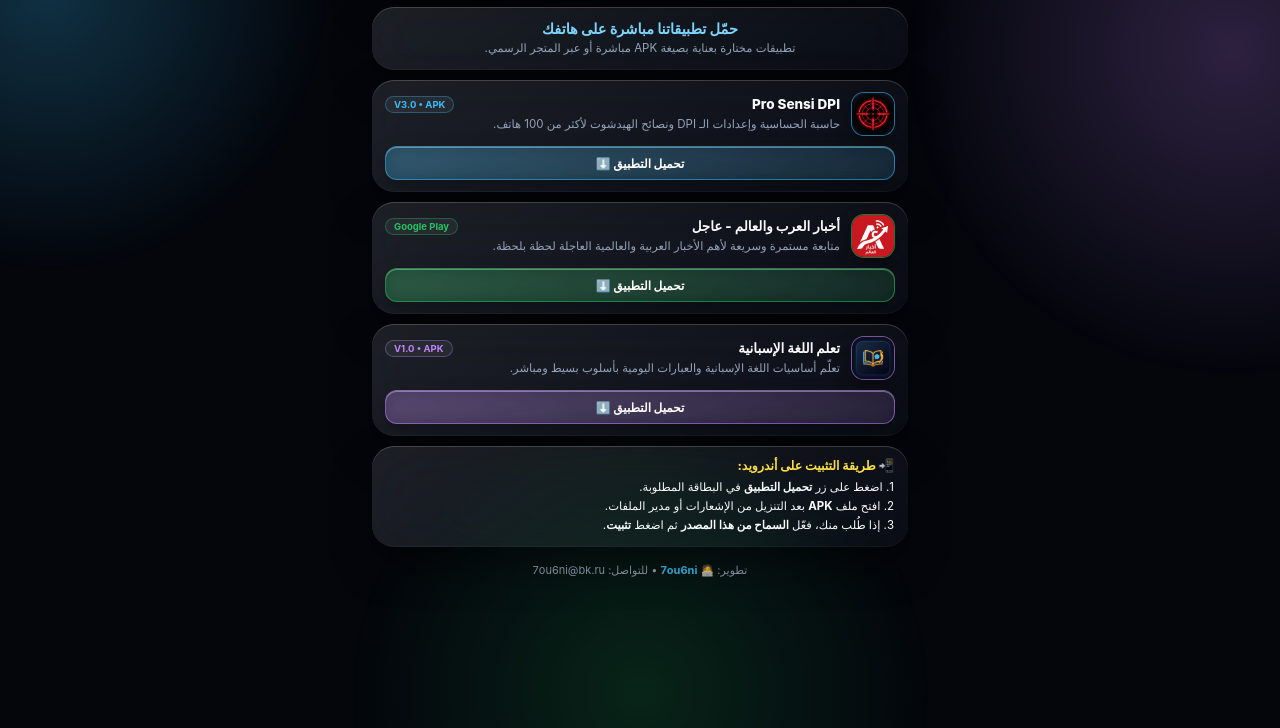
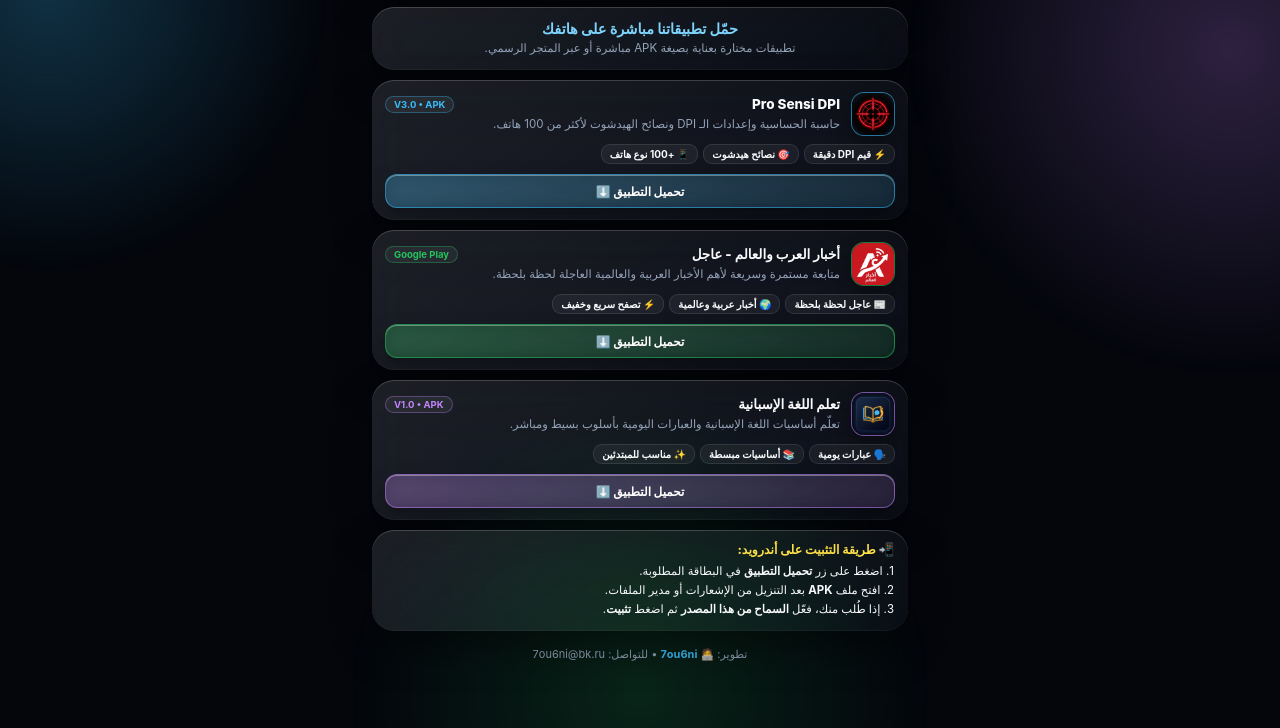
Before and after one commit to 7ou6ni/7ou6ni-apps, a plain HTML site: page index.html in a window 1280 px wide. Shown: the part 72-800 px from the top of the page. Drawn offline with Linux system fonts and the light colour scheme.

Commit message:
Update index.html

```diff
--- a/index.html
+++ b/index.html
@@ -136,7 +136,7 @@
     display: flex;
     align-items: center;
     gap: 11px;
-    margin-bottom: 10px;
+    margin-bottom: 8px;
   }
   .app-icon {
     width: 44px;
@@ -172,6 +172,19 @@
     font-size: 11.5px;
     line-height: 1.45;
     margin-top: 3px;
+  }
+  .features-box {
+    display: flex;
+    flex-wrap: wrap;
+    gap: 5px;
+    margin-bottom: 10px;
+  }
+  .feat-pill {
+    font-size: 10px;
+    font-weight: 700;
+    padding: 3px 8px;
+    border-radius: 9px;
+    border: 1px solid rgba(255, 255, 255, 0.10);
   }
   .dl-glass-btn {
     display: block;
@@ -256,6 +269,8 @@ var APPS = [
     nameEn: "Pro Sensi DPI",
     descAr: "حاسبة الحساسية وإعدادات الـ DPI ونصائح الهيدشوت لأكثر من 100 هاتف.",
     descEn: "Sensitivity & DPI calculator with headshot tips for 100+ devices.",
+    featuresAr: ["⚡ قيم DPI دقيقة", "🎯 نصائح هيدشوت", "📱 +100 نوع هاتف"],
+    featuresEn: ["⚡ Accurate DPI values", "🎯 Headshot tips", "📱 100+ phones"],
     tagAr: "V3.0 • APK",
     tagEn: "V3.0 • APK",
     link: "https://www.mediafire.com/file/8hiafjb8w2s1ork/Pro_Sensi_DPI.apk/file"
@@ -267,6 +282,8 @@ var APPS = [
     nameEn: "Arab & World News - Breaking",
     descAr: "متابعة مستمرة وسريعة لأهم الأخبار العربية والعالمية العاجلة لحظة بلحظة.",
     descEn: "Fast and organized breaking Arab and world news updates.",
+    featuresAr: ["📰 عاجل لحظة بلحظة", "🌍 أخبار عربية وعالمية", "⚡ تصفح سريع وخفيف"],
+    featuresEn: ["📰 Live breaking news", "🌍 Arab & world coverage", "⚡ Fast & lightweight"],
     tagAr: "Google Play",
     tagEn: "Google Play",
     link: "https://play.google.com/store/apps/details?id=com.news.maroc.nabd.app"
@@ -278,6 +295,8 @@ var APPS = [
     nameEn: "Learn Spanish",
     descAr: "تعلّم أساسيات اللغة الإسبانية والعبارات اليومية بأسلوب بسيط ومباشر.",
     descEn: "Learn Spanish essentials and everyday phrases simply.",
+    featuresAr: ["🗣️ عبارات يومية", "📚 أساسيات مبسطة", "✨ مناسب للمبتدئين"],
+    featuresEn: ["🗣️ Daily phrases", "📚 Core basics", "✨ Beginner friendly"],
     tagAr: "V1.0 • APK",
     tagEn: "V1.0 • APK",
     link: "https://www.mediafire.com/file/sbc8x33dewsnog4/%25D8%25AA%25D8%25B9%25D9%2584%25D9%2585_%25D8%25A7%25D9%2584%25D9%2584%25D8%25BA%25D8%25A9_%25D8%25A7%25D9%2584%25D8%25A5%25D8%25B3%25D8%25A8%25D8%25A7%25D9%2586%25D9%258A%25D8%25A9.apk/file"
@@ -299,6 +318,7 @@ function renderPage() {
   var glassSurface = isLight
     ? "linear-gradient(145deg, rgba(255,255,255,0.78), rgba(255,255,255,0.48))"
     : "linear-gradient(145deg, rgba(255,255,255,0.11), rgba(255,255,255,0.03))";
+  var pillBg = isLight ? "rgba(15, 23, 42, 0.05)" : "rgba(255, 255, 255, 0.05)";
   var borderCol = isLight ? "rgba(15, 23, 42, 0.12)" : "rgba(255, 255, 255, 0.14)";
   var textCol = isLight ? "#0f172a" : "#f8fafc";
   var mutedCol = isLight ? "#475569" : "#94a3b8";
@@ -351,11 +371,18 @@ function renderPage() {
     var name = isEn ? a.nameEn : a.nameAr;
     var desc = isEn ? a.descEn : a.descAr;
     var tag = isEn ? a.tagEn : a.tagAr;
+    var feats = isEn ? a.featuresEn : a.featuresAr;
     var btnLabel = isEn ? "Download ⬇️" : "تحميل التطبيق ⬇️";
     var btnBg = isLight
       ? "linear-gradient(135deg, " + a.accent + "d9, " + a.accent + "99)"
       : "linear-gradient(135deg, " + a.accent + "45, " + a.accent + "1f)";
     var btnText = isLight ? "#041019" : "#ffffff";
+
+    var featsHtml = '<div class="features-box">';
+    for (var f = 0; f < feats.length; f++) {
+      featsHtml += '<span class="feat-pill" style="background:' + pillBg + ';color:' + textCol + ';">' + feats[f] + '</span>';
+    }
+    featsHtml += '</div>';
 
     cardsHtml +=
       '<article class="app-card lux-glass" style="background:' + glassSurface + ';border-color:' + borderCol + ';">' +
@@ -369,6 +396,7 @@ function renderPage() {
             '<div class="app-desc" style="color:' + mutedCol + ';">' + desc + '</div>' +
           '</div>' +
         '</div>' +
+        featsHtml +
         '<a class="dl-glass-btn" href="' + a.link + '" target="_blank" rel="noopener noreferrer" style="background:' + btnBg + ';color:' + btnText + ';border:1px solid ' + a.accent + '88;">' + btnLabel + '</a>' +
       '</article>';
   }
```
